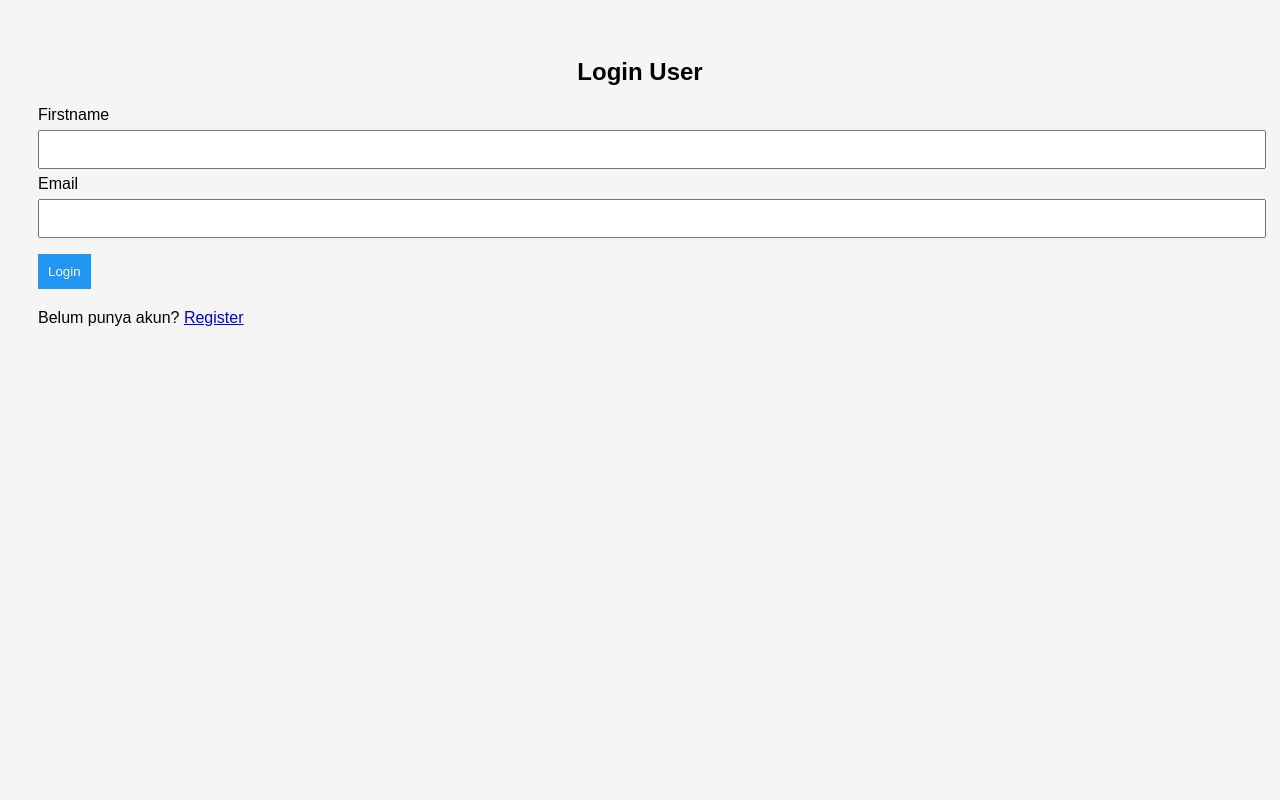
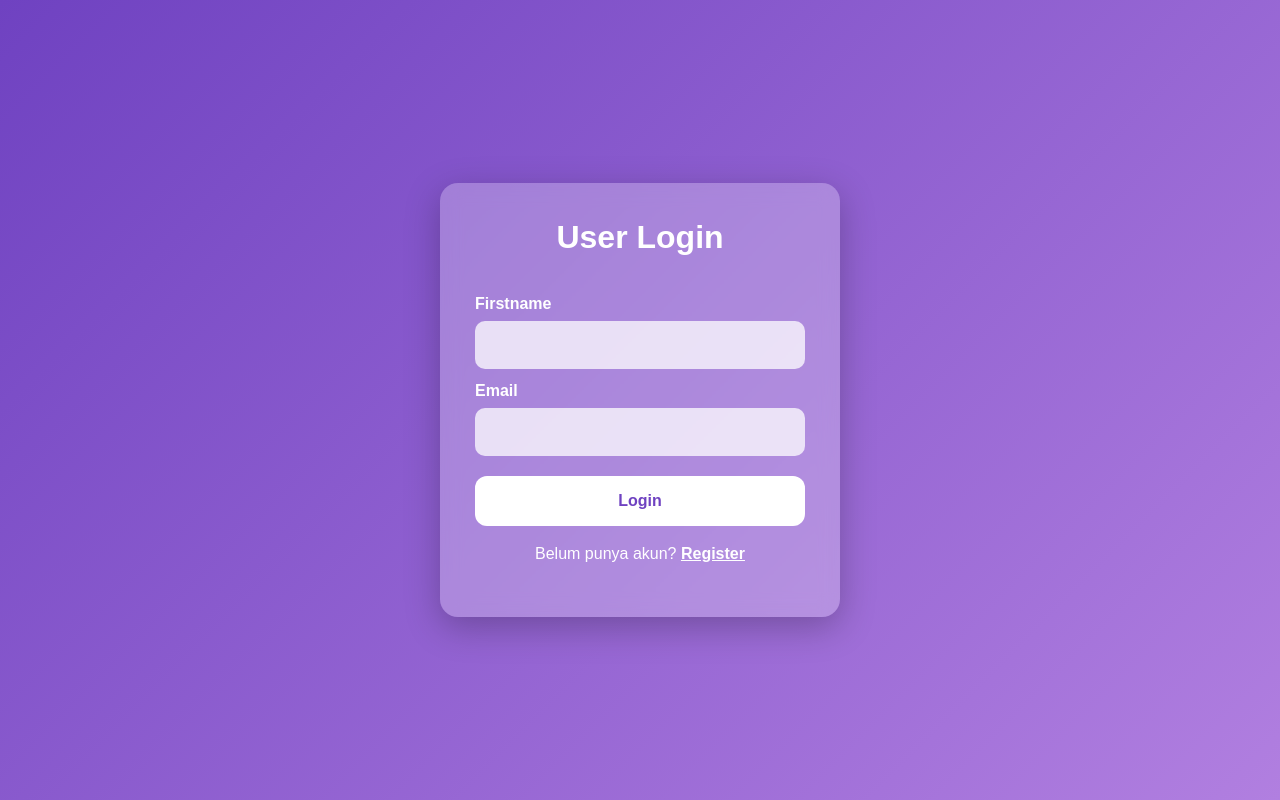
Before and after one commit to MuhammadNaufalGhulamF20230140073/073_APIKeyGenerator, a website: page public/user/user.html in a window 1280 px wide. Drawn offline with nearby package versions, Linux system fonts and the light colour scheme.

Commit message:
ganti tampilan liogin user

```diff
--- a/public/user/user.html
+++ b/public/user/user.html
@@ -1,36 +1,111 @@
 <!DOCTYPE html>
 <html lang="en">
+  <head>
+    <meta charset="UTF-8" />
+    <meta name="viewport" content="width=device-width, initial-scale=1.0" />
+    <title>User Login</title>
 
-<head>
-    <meta charset="UTF-8">
-    <meta name="viewport" content="width=device-width, initial-scale=1.0">
-    <title>User Login</title>
-    <link rel="stylesheet" href="/css/style.css">
-</head>
+    <!-- Bootstrap -->
+    <link
+      href="https://cdn.jsdelivr.net/npm/bootstrap@5.3.3/dist/css/bootstrap.min.css"
+      rel="stylesheet"
+    />
 
-<body>
+    <style>
+      body {
+        height: 100vh;
+        margin: 0;
+        background: linear-gradient(135deg, #6f42c1, #b17fe0);
+        display: flex;
+        justify-content: center;
+        align-items: center;
+        font-family: "Poppins", sans-serif;
+      }
 
-    <h2>Login User</h2>
+      .login-card {
+        width: 400px;
+        background: rgba(255, 255, 255, 0.25);
+        backdrop-filter: blur(10px);
+        padding: 35px;
+        border-radius: 18px;
+        color: #fff;
+        box-shadow: 0 10px 35px rgba(0, 0, 0, 0.25);
+        animation: fadeIn 0.7s ease-in-out;
+      }
 
-    <form id="loginForm">
+      .login-card h2 {
+        font-weight: 700;
+        margin-bottom: 25px;
+        text-align: center;
+      }
+
+      .login-card label {
+        font-weight: 600;
+        margin-top: 10px;
+      }
+
+      .login-card input {
+        background: rgba(255, 255, 255, 0.75);
+        border: none;
+        padding: 12px;
+        margin-top: 5px;
+        border-radius: 10px;
+      }
+
+      .btn-login {
+        background: #fff;
+        color: #6f42c1;
+        font-weight: bold;
+        border-radius: 12px;
+        padding: 12px;
+        width: 100%;
+        margin-top: 20px;
+      }
+
+      .btn-login:hover {
+        background: #e9e9e9;
+      }
+
+      a {
+        color: #fff;
+        text-decoration: underline;
+      }
+
+      @keyframes fadeIn {
+        from {
+          opacity: 0;
+          transform: translateY(-15px);
+        }
+        to {
+          opacity: 1;
+          transform: translateY(0);
+        }
+      }
+    </style>
+  </head>
+
+  <body>
+    <div class="login-card">
+      <h2>User Login</h2>
+
+      <form id="loginForm">
         <label>Firstname</label>
-        <input type="text" id="login_firstname" required>
+        <input type="text" id="login_firstname" class="form-control" required />
 
         <label>Email</label>
-        <input type="email" id="login_email" required>
+        <input type="email" id="login_email" class="form-control" required />
 
-        <button type="submit" class="btn">Login</button>
-    </form>
+        <button type="submit" class="btn btn-login">Login</button>
+      </form>
 
-    <div id="result" style="margin-top: 20px; font-size: 18px;"></div>
+      <p class="mt-3 text-center">
+        Belum punya akun?
+        <a href="register.html"><strong>Register</strong></a>
+      </p>
 
-
-    <p>Belum punya akun? <a href="register.html">Register</a></p>
-
-    <!-- Tempat menampilkan token setelah login -->
-    <div id="result" style="margin-top: 20px; font-size: 18px;"></div>
+      <div id="result" class="text-center mt-3 fw-bold"></div>
+    </div>
 
     <script src="/js/app.js"></script>
-</body>
-
+  </body>
 </html>
```
Also changed, not shown: public/user/index.html (deleted, +0 -20 lines).
